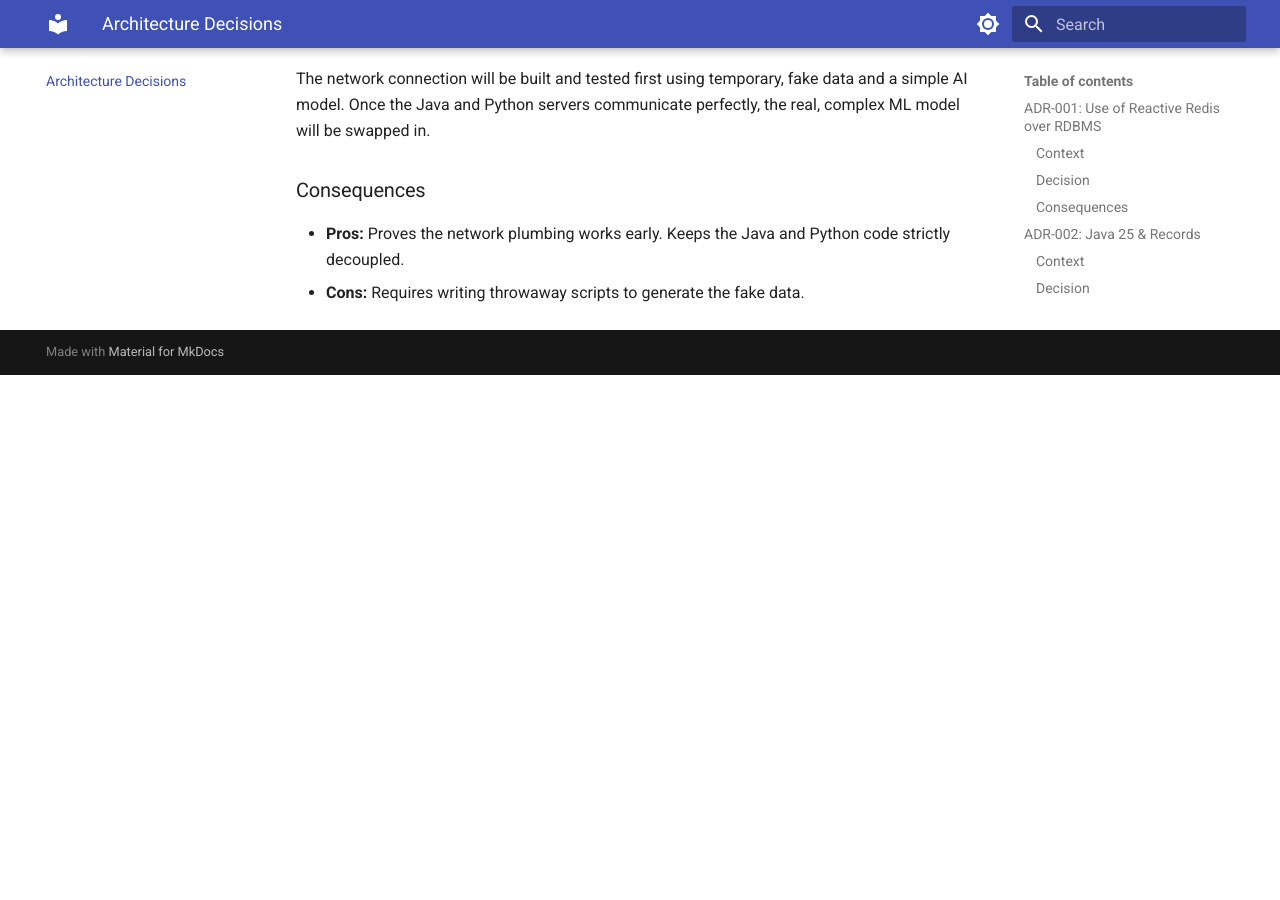
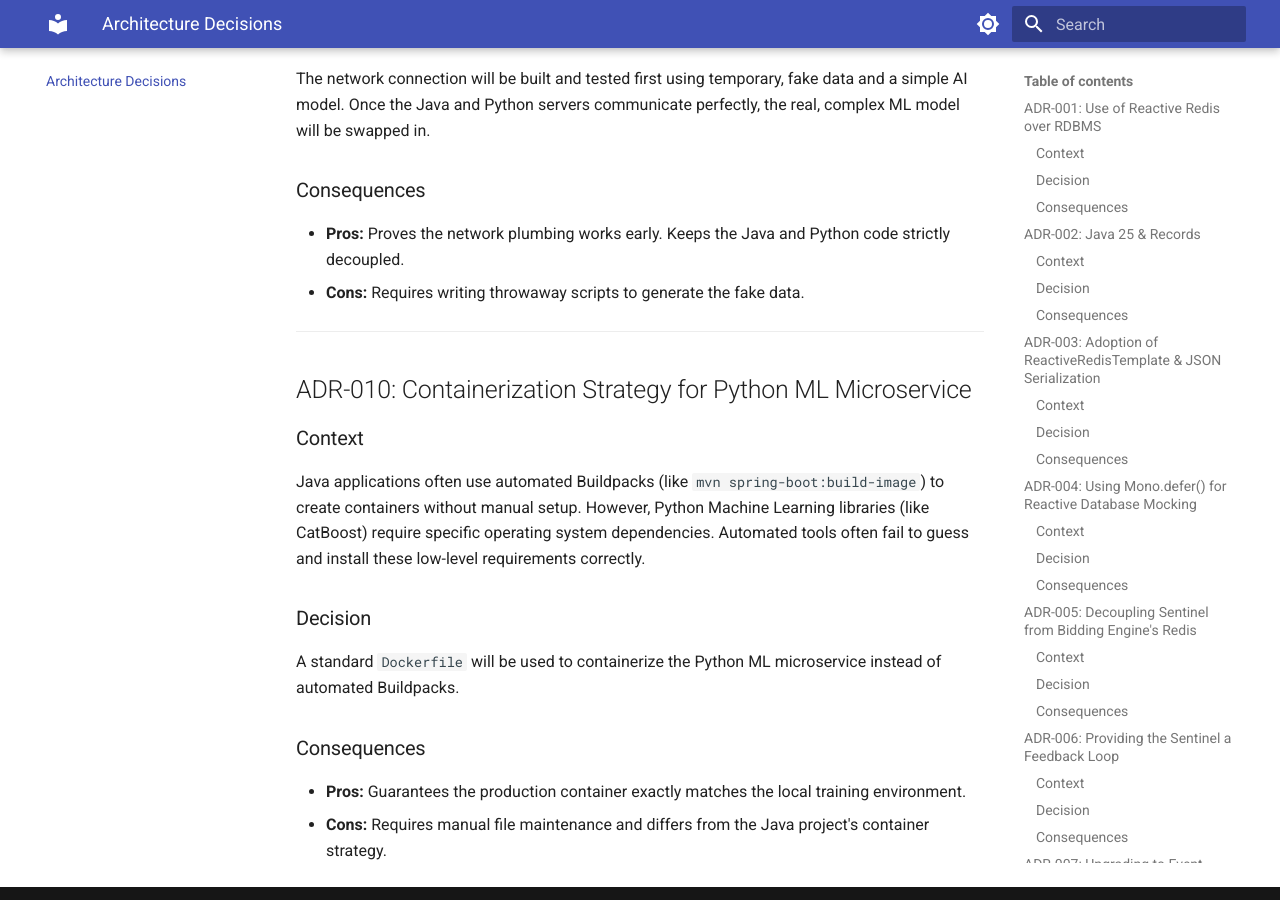
Before and after one commit to walker-systems/auction-system, an MkDocs documentation site: the page built from docs/ADR.md, in a window 1280 px wide and 900 px high, scrolled down 4334 px. Built offline with MkDocs 1.6.1 and Material for MkDocs 9.7.7, drawn with Linux system fonts in a browser that asks for light colours; before the commit the page ends 4709 px from its top, so only the background shows below that.

Commit message:
chore: add Dockerfile, update ADR doc, rename to compose.yml

```diff
--- a/docs/ADR.md
+++ b/docs/ADR.md
@@ -125,3 +125,17 @@ The network connection will be built and tested first using temporary, fake data
 ### Consequences
 * **Pros:** Proves the network plumbing works early. Keeps the Java and Python code strictly decoupled.
 * **Cons:** Requires writing throwaway scripts to generate the fake data.
+
+---
+
+## ADR-010: Containerization Strategy for Python ML Microservice
+
+### Context
+Java applications often use automated Buildpacks (like `mvn spring-boot:build-image`) to create containers without manual setup. However, Python Machine Learning libraries (like CatBoost) require specific operating system dependencies. Automated tools often fail to guess and install these low-level requirements correctly.
+
+### Decision
+A standard `Dockerfile` will be used to containerize the Python ML microservice instead of automated Buildpacks.
+
+### Consequences
+* **Pros:** Guarantees the production container exactly matches the local training environment.
+* **Cons:** Requires manual file maintenance and differs from the Java project's container strategy.
```
Also changed, not shown: 1 other file.
